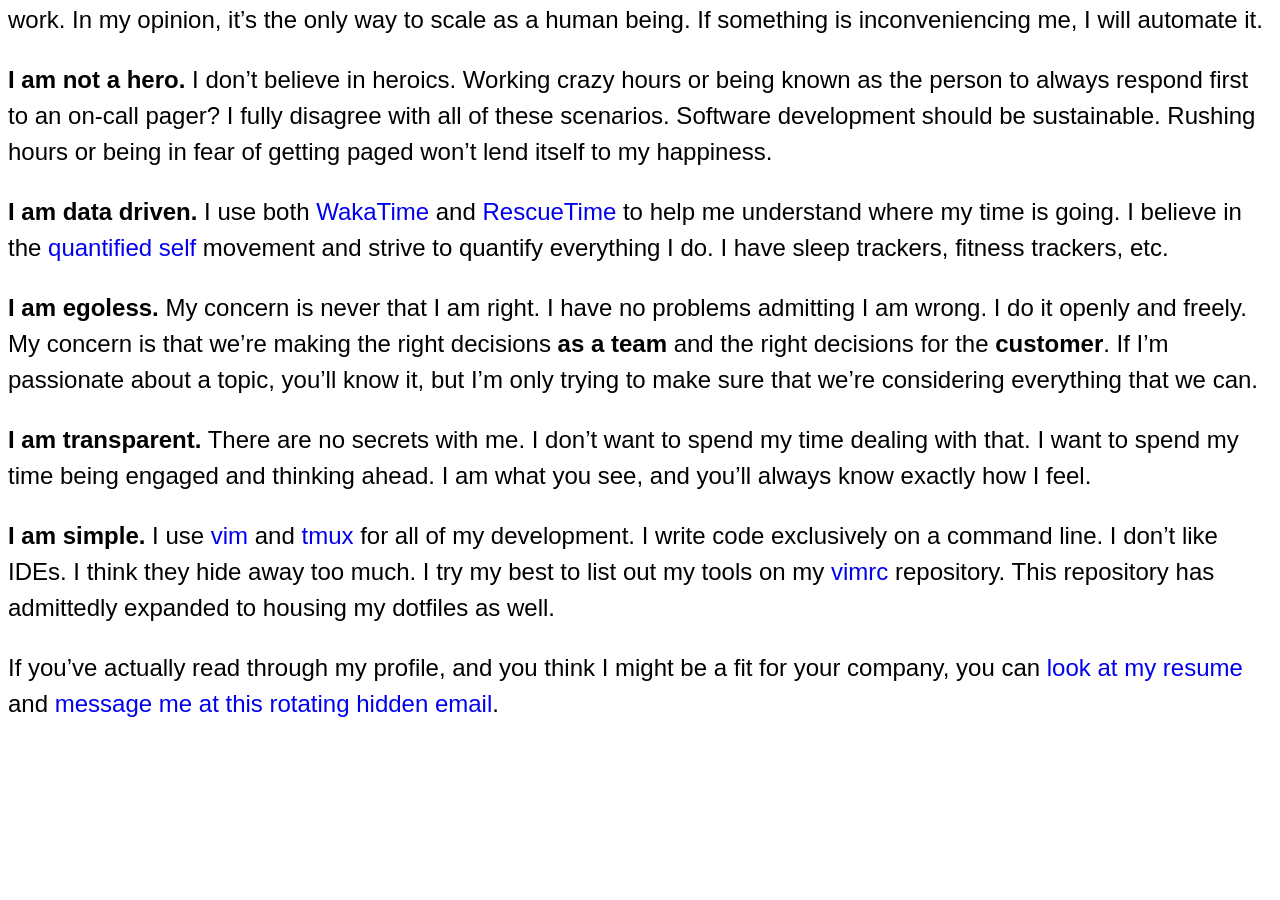
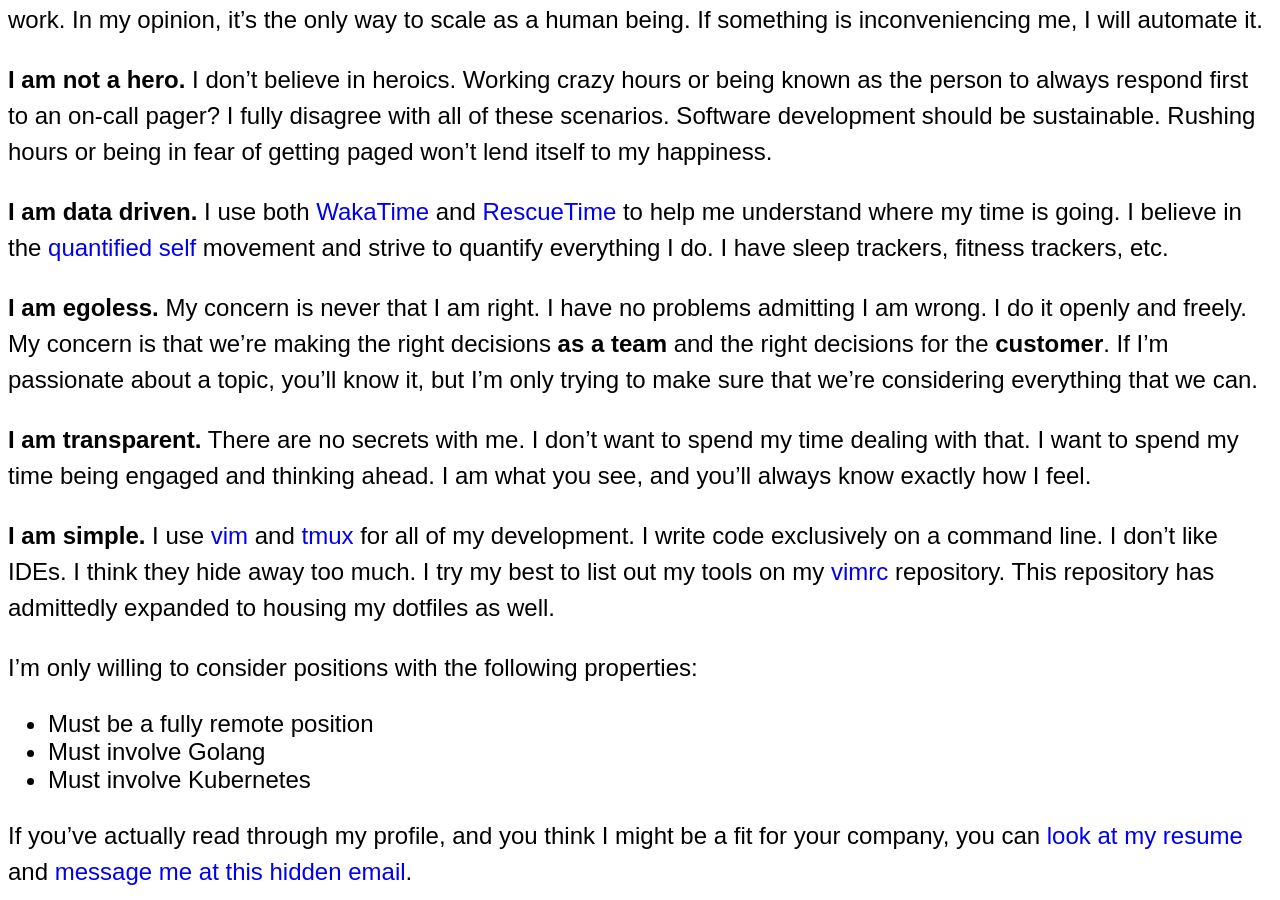
Before and after one commit to abatilo/blog, a Jekyll site: the page built from about/index.md, in a window 1280 px wide and 900 px high, scrolled down 1741 px. Built offline with Jekyll 4.4.1, drawn with Linux system fonts in a browser that asks for light colours; our own code applies the rules of GitHub Pages for plain Markdown files; before the commit the page ends 2473 px from its top, so only the background shows below that.

Commit message:
Update index.md

```diff
--- a/about/index.md
+++ b/about/index.md
@@ -104,7 +104,12 @@
 list out my tools on my [vimrc](https://github.com/abatilo/vimrc) repository. This
 repository has admittedly expanded to housing my dotfiles as well.
 
+I'm only willing to consider positions with the following properties:
+* Must be a fully remote position
+* Must involve Golang
+* Must involve Kubernetes
+
 If you've actually read through my profile, and you think I might be a fit for your
 company, you can [look at my resume](https://www.aaronbatilo.dev/resume) and
-[message me at this rotating hidden
-email](mailto:aaronbatilo+1fba8df@gmail.com).
+[message me at this hidden
+email](mailto:aaronbatilo+gentle@gmail.com).
```
